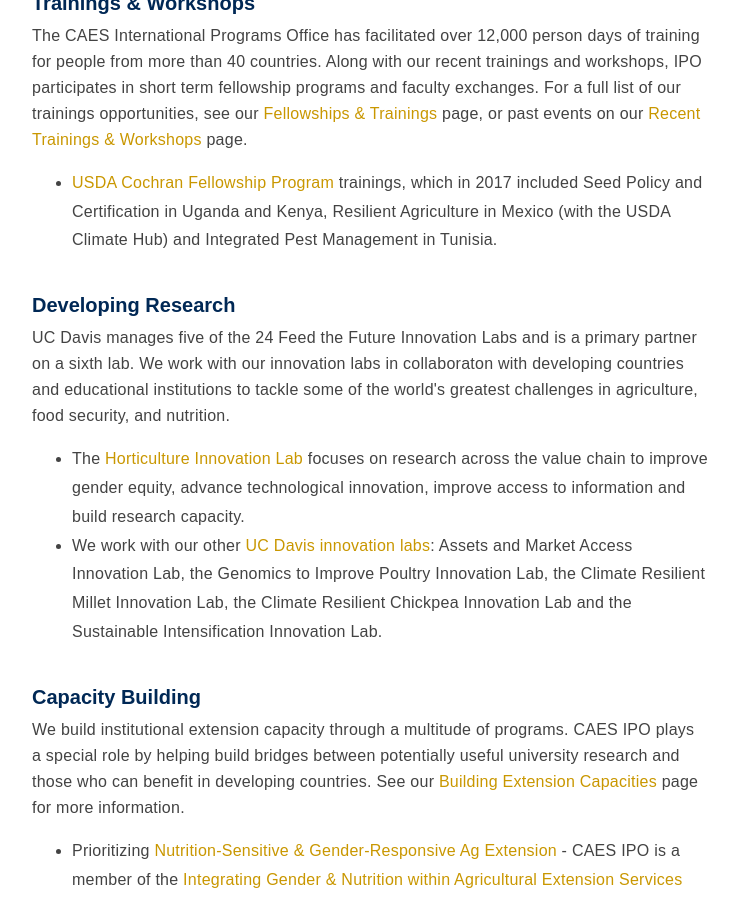
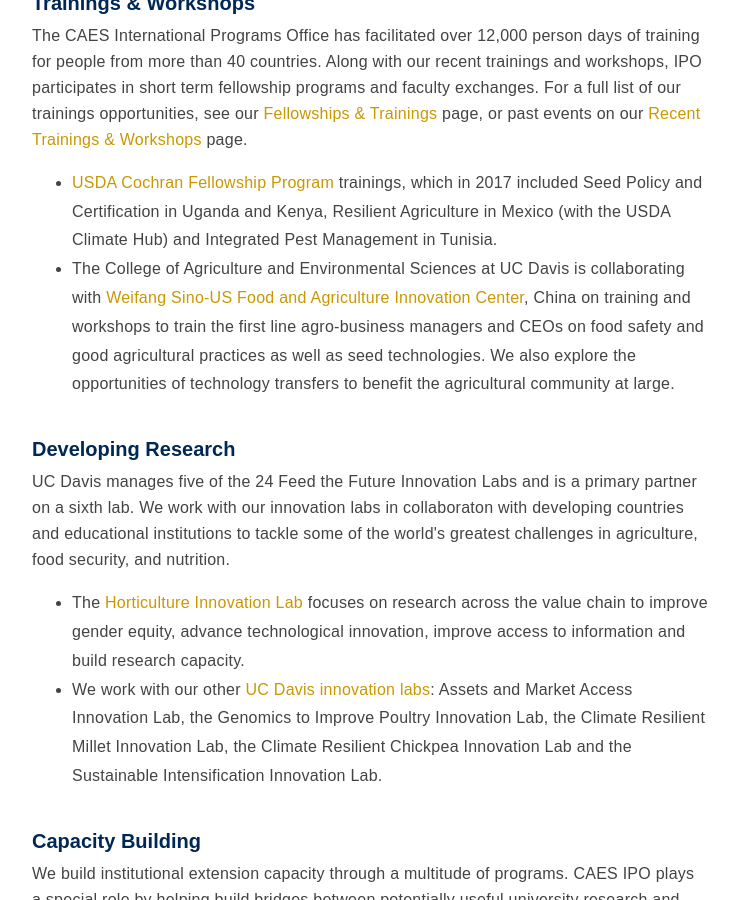
Before and after one commit to ucdavis/ip, a Jekyll site: the page built from about/what-we-do.html, in a window 1280 px wide and 900 px high, scrolled down 353 px. Shown: the whole window, without its empty margins (96-834 px from the left). Built offline with Jekyll 4.4.1, drawn with Linux system fonts in a browser that asks for light colours; nearby versions of some CDN libraries.

Commit message:
add to what we do page

```diff
--- a/about/what-we-do.html
+++ b/about/what-we-do.html
@@ -13,6 +13,7 @@
         <p> The CAES International Programs Office has facilitated over 12,000 person days of training for people from more than 40 countries. Along with our recent trainings and workshops, IPO participates in short term fellowship programs and faculty exchanges. For a full list of our trainings opportunities, see our <a href="/scholars-and-students/index"> Fellowships &amp; Trainings</a> page, or past events on our <a href="/training-and-extension/recent-courses"> Recent Trainings &amp; Workshops</a> page.</p>
         <ul>
             <li><a href="https://www.fas.usda.gov/programs/cochran-fellowship-program">USDA Cochran Fellowship Program</a> trainings, which in 2017 included Seed Policy and Certification in Uganda and Kenya, Resilient Agriculture in Mexico (with the USDA Climate Hub) and Integrated Pest Management in Tunisia.</li>
+            <li>The College of Agriculture and Environmental Sciences at UC Davis is collaborating with <a href="http://www.sufaic.com/en">Weifang Sino-US Food and Agriculture Innovation Center</a>, China on training and workshops to train the first line agro-business managers and CEOs on food safety and good agricultural practices as well as seed technologies.  We also explore the opportunities of technology transfers to benefit the agricultural community at large.</li>
         </ul>
         <br>
 
```
